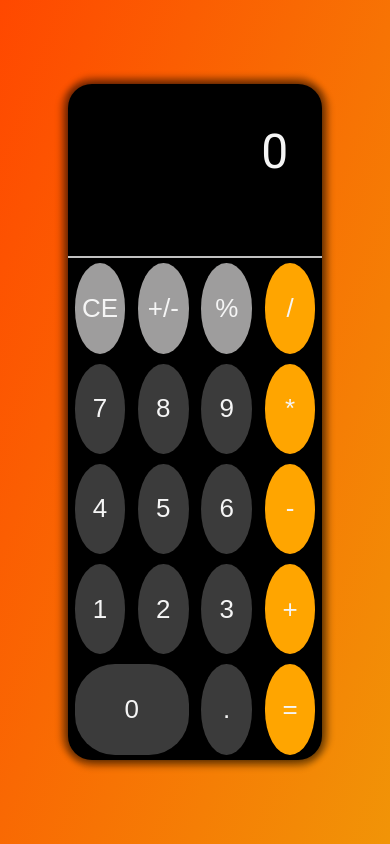
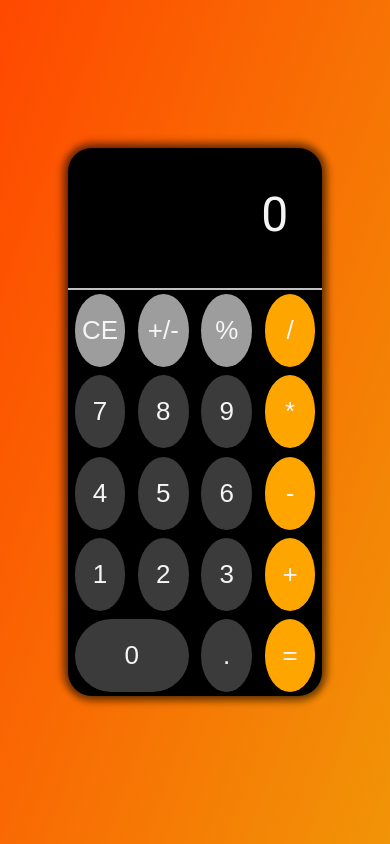
Before and after one commit to Dan-GH-str/Calculator, a plain HTML site: page index.html in a window 390 px wide. Drawn offline with Linux system fonts and the light colour scheme.

Commit message:
Adaptability added

```diff
--- a/styles.css
+++ b/styles.css
@@ -166,7 +166,8 @@ body {
 
 @media(max-width: 540px) {
     .calc {
-        width: 55%;
+        width: 65%;
+        height: 65%;
     }
 
     .display {
@@ -195,6 +196,7 @@ body {
 
 @media(max-width: 345px) {
     .calc {
+        height: 70%;
         width: 70%;
     }
 
```
